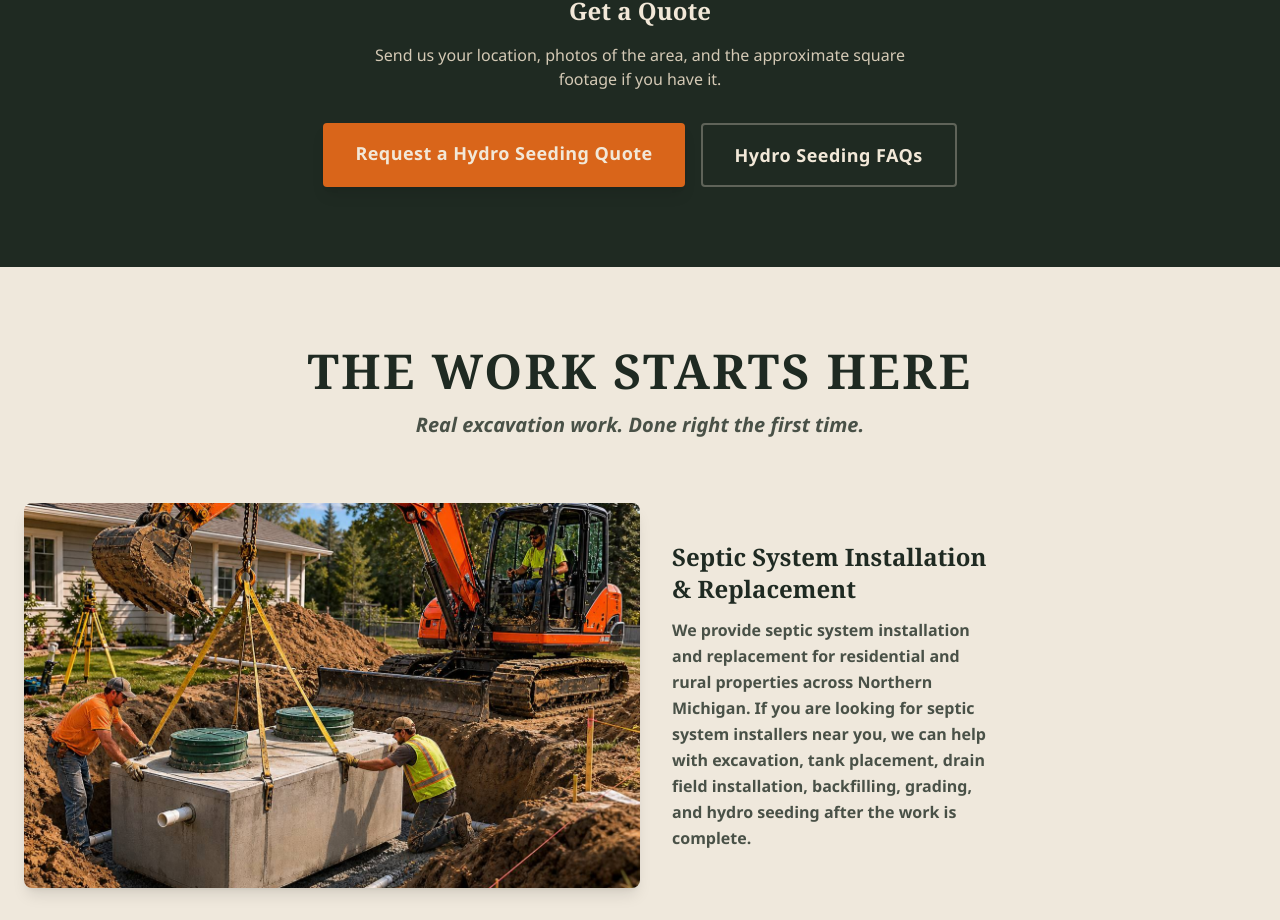
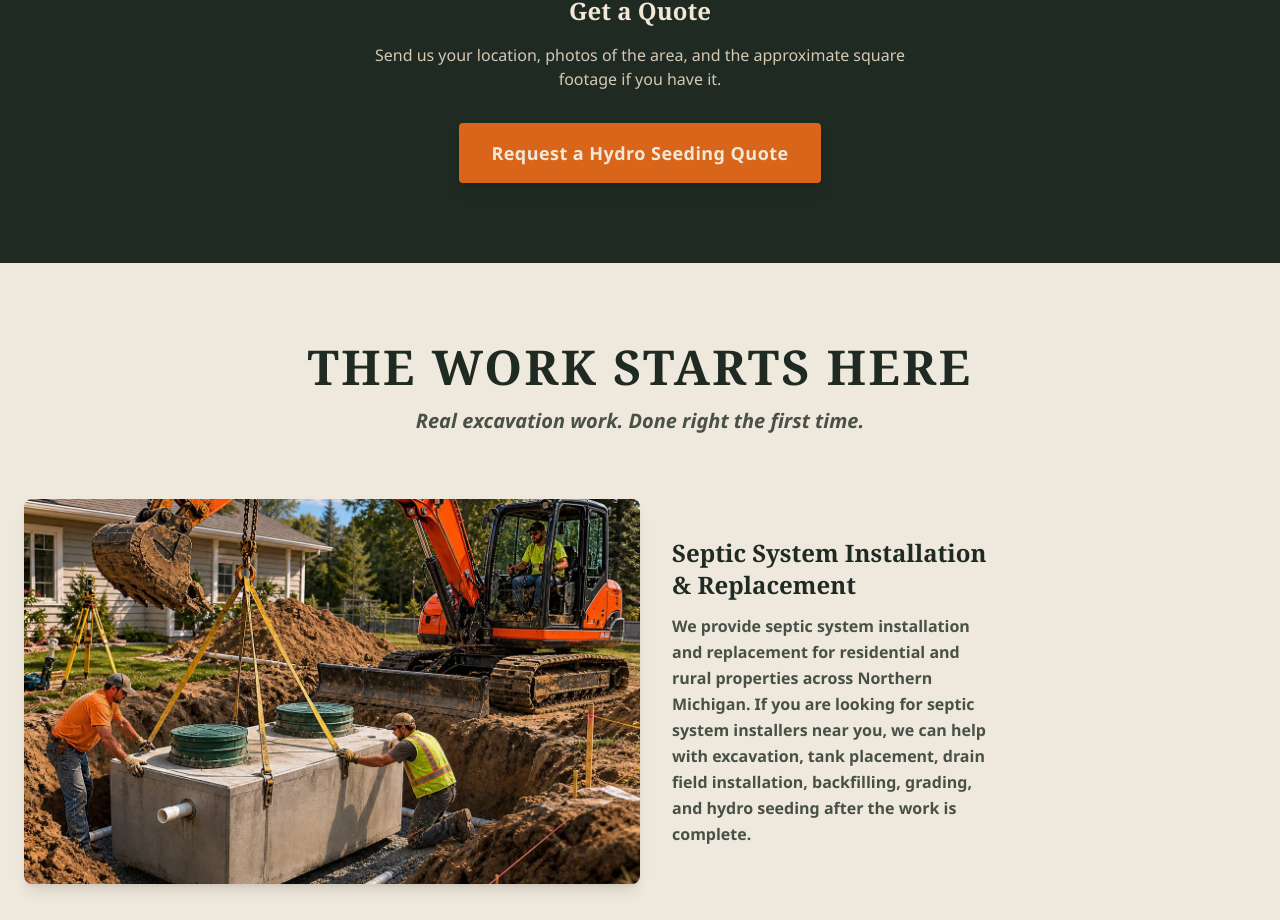
Before and after one commit to Sherryfarmshop/great-lakes-excavating, a Next.js app: page / in a window 1280 px wide. Shown: the part 2820-3740 px from the top of the page. Built offline with nearby package versions, Linux system fonts and the light colour scheme.

Commit message:
Remove FAQ button from hydro seeding section

```diff
--- a/src/components/HydroSeeding.tsx
+++ b/src/components/HydroSeeding.tsx
@@ -108,12 +108,9 @@ export default function HydroSeeding() {
         <p className="text-[#D4C9B5] text-base text-center mb-8 max-w-xl mx-auto">
           Send us your location, photos of the area, and the approximate square footage if you have it.
         </p>
-        <div className="flex flex-col sm:flex-row gap-4 justify-center">
+        <div className="text-center">
           <a href="#contact" className="inline-block bg-[#D9651A] hover:bg-[#c05716] text-[#F2E8D8] px-8 py-4 rounded text-lg font-bold tracking-wide transition-colors shadow-lg">
             Request a Hydro Seeding Quote
-          </a>
-          <a href="/excavation-land-work-faqs" className="inline-block border-2 border-[#F2E8D8]/30 text-[#F2E8D8] hover:bg-[#F2E8D8]/10 px-8 py-4 rounded text-lg font-bold tracking-wide transition-colors">
-            Hydro Seeding FAQs
           </a>
         </div>
 
```
